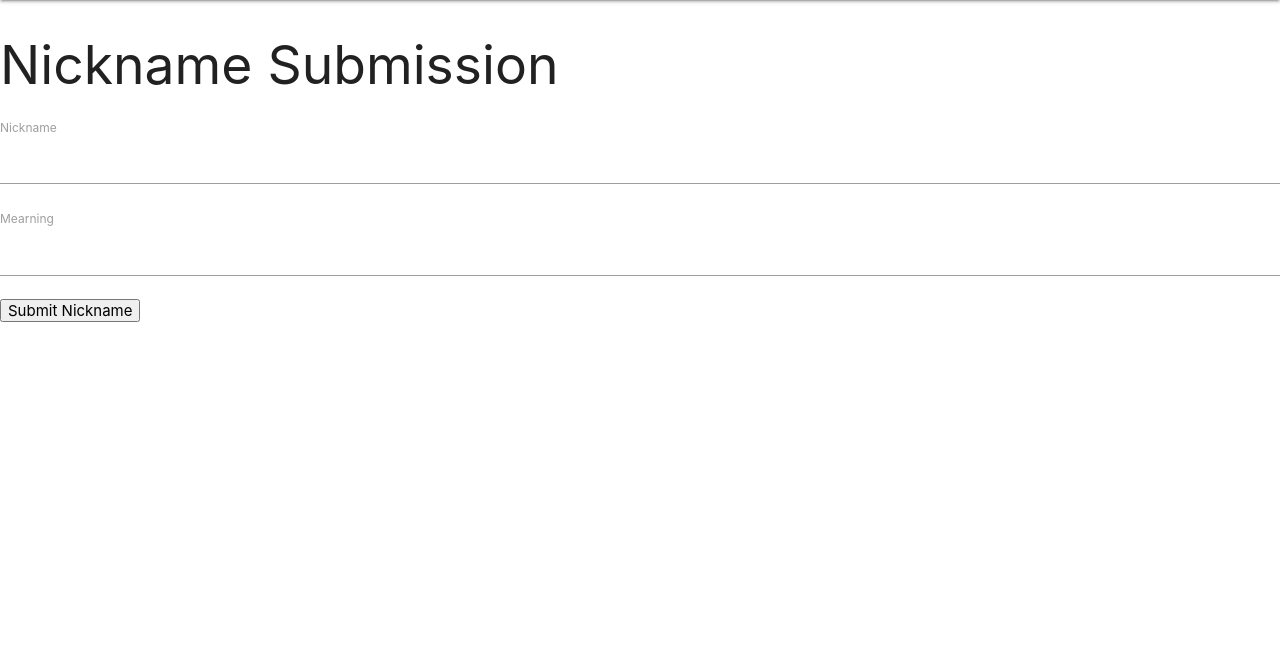
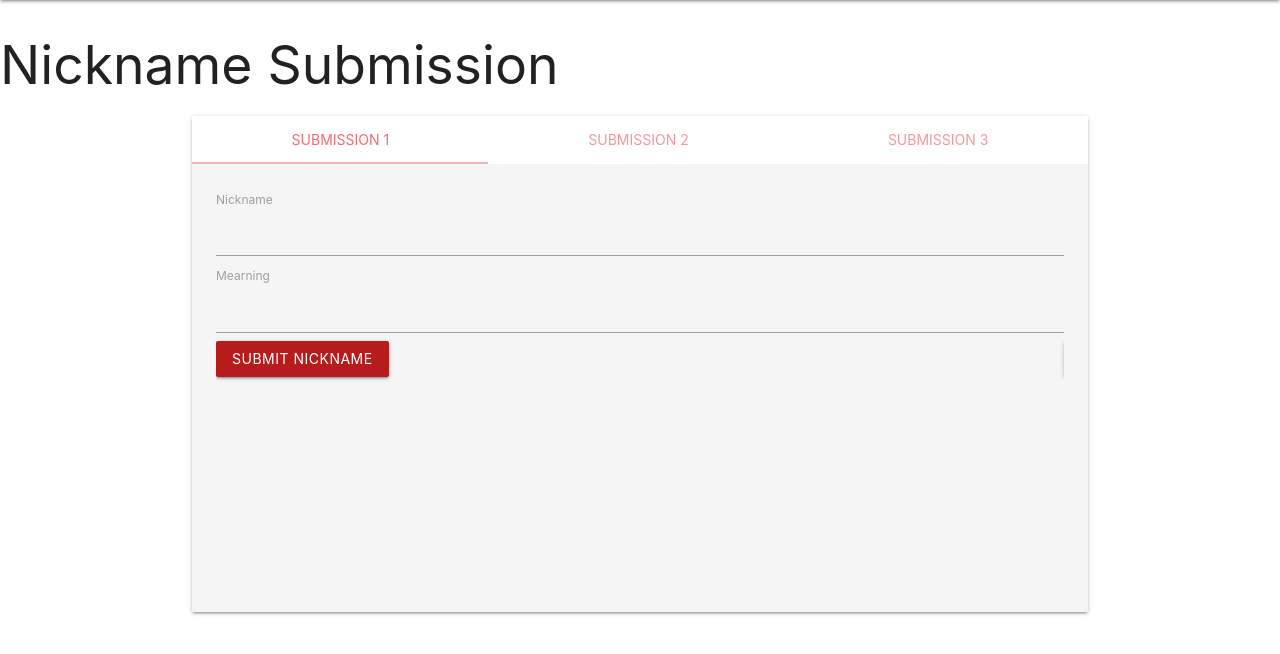
Before and after one commit to christinathihoang/nickname_portal, a Flask app: page /submission in a window 1280 px wide. Shown: the part 64-718 px from the top of the page. Run offline with Flask 2, Linux system fonts and the light colour scheme; some web fonts are replaced.

Commit message:
stylize submission page with card with tabs

```diff
--- a/app/static/js/index.js
+++ b/app/static/js/index.js
@@ -4,3 +4,11 @@ document.addEventListener('DOMContentLoaded', function() {
   let options = {};
   let instance = M.Sidenav.init(elem, options);
 });
+
+
+// for submission.html
+document.addEventListener('DOMContentLoaded', function() {
+  let elems = document.querySelector('.tabs');
+  let options = {swipeable: true};
+  let instance = M.Tabs.init(elems, options);
+})
--- a/app/templates/login.html
+++ b/app/templates/login.html
@@ -10,7 +10,7 @@
 
       <p>
         {{ form.email.label }}
-        {{ form.email }}
+        {{ form.email() }}
         {% for error in form.email.errors %}
           <span>{{ error }}</span>
         {% endfor %}
@@ -18,7 +18,7 @@
 
       <p>
         {{ form.password.label }}
-        {{ form.password }}
+        {{ form.password() }}
         {% for error in form.password.errors %}
           <span>{{ error }}</span>
         {% endfor %}
--- a/app/templates/register.html
+++ b/app/templates/register.html
@@ -9,21 +9,21 @@
 
     <p>
       {{ form.email.label }}
-      {{ form.email }}
+      {{ form.email() }}
       {% for error in form.email.errors %}
         <span>{{ error }}</span>
       {% endfor %}
     </p>
     <p>
       {{ form.password.label }}
-      {{ form.password }}
+      {{ form.password() }}
       {% for error in form.password.errors %}
         <span>{{ error }}</span>
       {% endfor %}
     </p>
     <p>
       {{ form.confirm_password.label }}
-      {{ form.confirm_password }}
+      {{ form.confirm_password() }}
       {% for error in form.confirm_password.errors %}
         <span>{{ error }}</span>
       {% endfor %}
--- a/app/templates/submission.html
+++ b/app/templates/submission.html
@@ -4,7 +4,21 @@
 
 <h2>Nickname Submission</h2>
 
+<div class="container">
+  <div class="card">
 
+      <div class="card-tab">
+        <ul class="tabs tabs-fixed-width">
+        {% for i in range(1,4) %}
+          <li class="tab"><a href="#submission{{ i }}">Submission {{ i }}</a></li>
+        {% endfor %}
+      </ul>
+      </div>
+
+
+      <div class="card-content grey lighten-4">
+        {% for i in range(1,4) %}
+        <div id="submission{{ i }}">
           <form action="" method="POST" novalidate>
             {{ form.hidden_tag() }}
 
@@ -18,9 +32,15 @@
               {{ form.meaning }}
             </p>
 
-    <p>{{ form.submit }}</p>
+            <p>{{ form.submit(class="btn pulse red darken-4") }}</p>
 
           </form>
+        </div>
+        {% endfor %}
+      </div>
+
+    </div>
+</div>
 
 
 {% endblock %}
```
Lines whose indentation alone changed are shown as unchanged.
